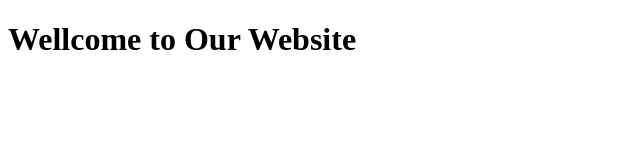
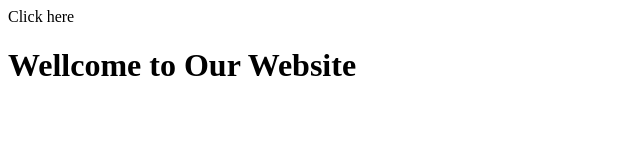
Before and after one commit to Rabi2206d/2206d_rabbi, a plain HTML site: page index.html in a window 1280 px wide. Shown: the whole page, without its empty margins (0-640 px from the left). Drawn offline with Linux system fonts and the light colour scheme.

Commit message:
Update index.html

```diff
--- a/index.html
+++ b/index.html
@@ -7,6 +7,7 @@
     <title>Document</title>
 </head>
 <body>
+    <a href"about.html">Click here</a>
     <h1>Wellcome to Our Website</h1>
 </body>
 </html>
```
